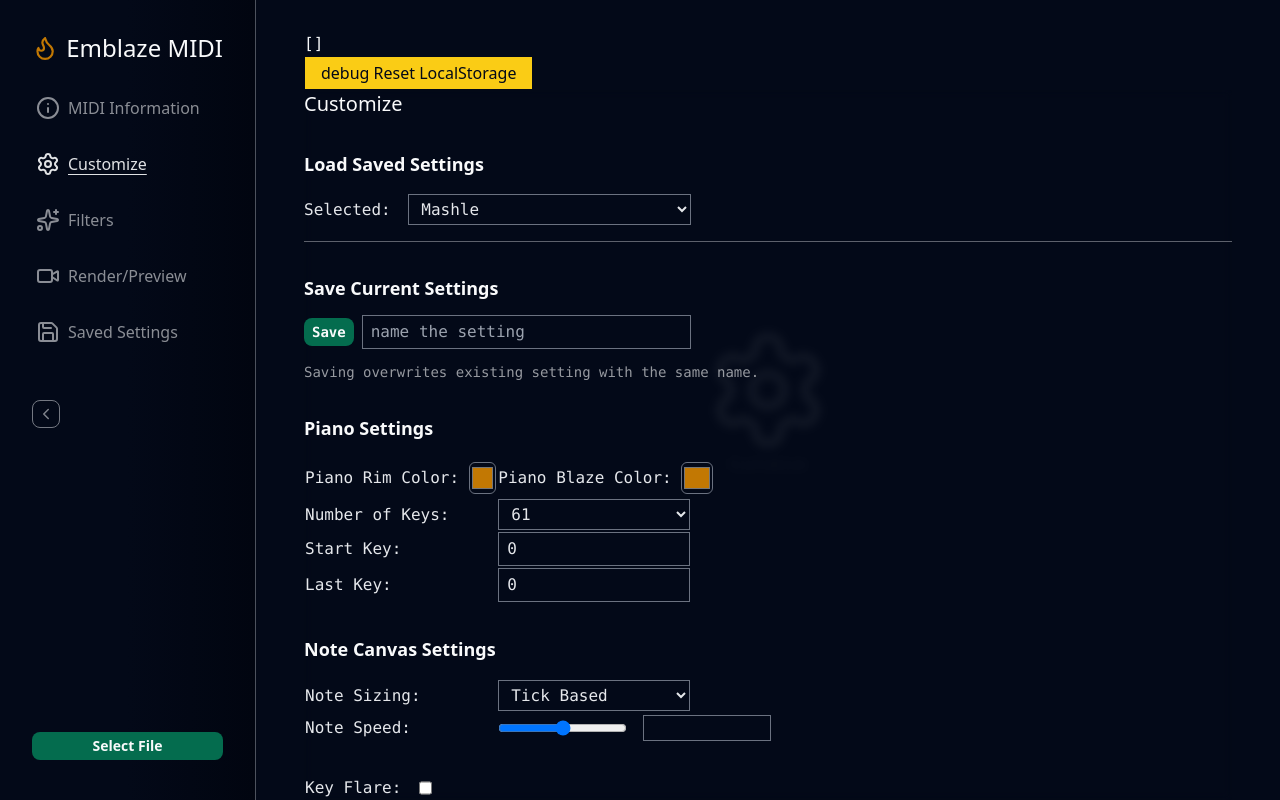
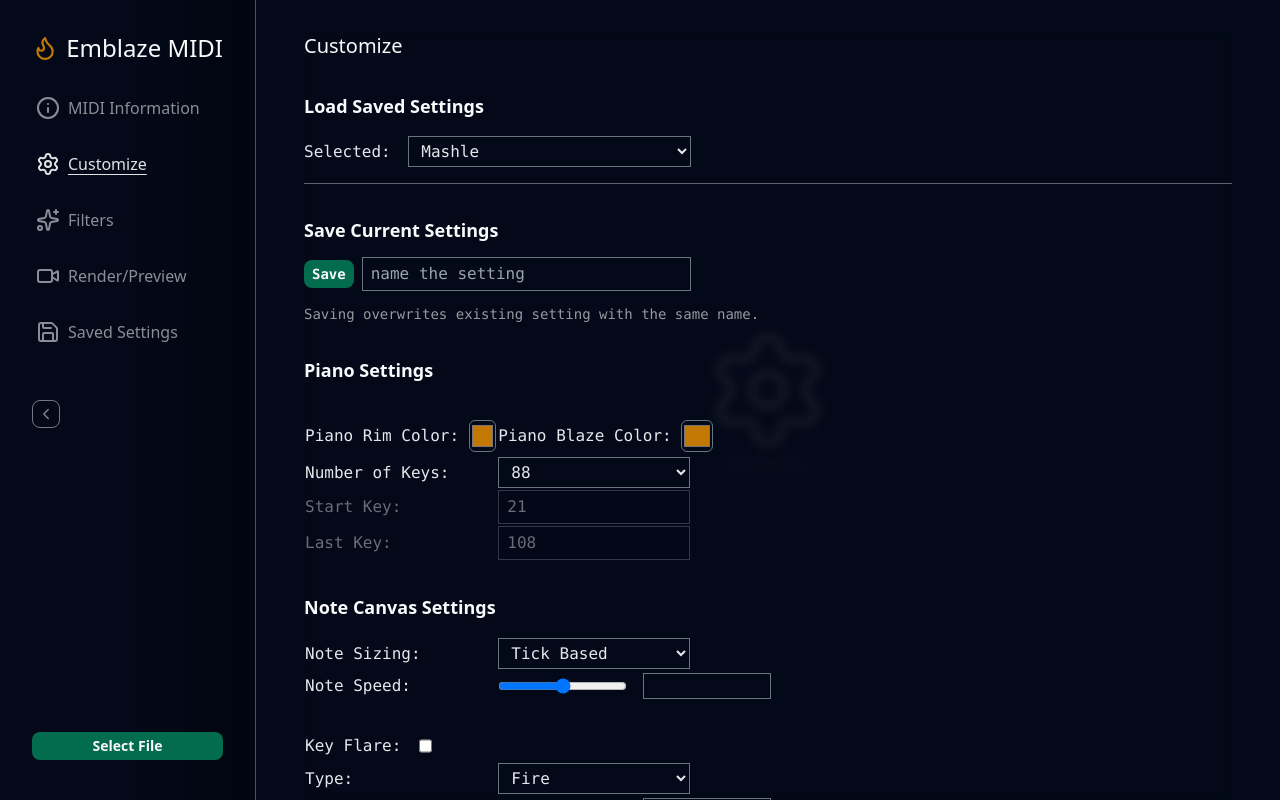
Before and after one commit to AndreBryant/emblaze-app, a SvelteKit app: page / in a window 1280 px wide. Built offline with nearby package versions, Linux system fonts and the light colour scheme.

Commit message:
add save functionality to piano settings

```diff
--- a/src/components/tab-settings/customize/Customize.svelte
+++ b/src/components/tab-settings/customize/Customize.svelte
@@ -1,6 +1,6 @@
 <script>
 	import { browser } from '$app/environment';
-	import { ids } from '$lib/stores/customize-stores.js';
+	import { hasError, ids, piano } from '$lib/stores/customize-stores.js';
 	import { onMount } from 'svelte';
 
 	import LoadSave from './LoadSave.svelte';
@@ -11,27 +11,32 @@
 	import VideoFields from './fields/VideoFields.svelte';
 
 	let idStore;
-	let itemField = ids.itemField;
+	let idField = ids.itemField;
+	$: idStore = ids.store;
 
-	$: idStore = ids.store;
+	let pianoStore;
+	let pianoField = piano.itemField;
+	$: pianoStore = piano.store;
 
 	const fetchDataFromLocalStorage = () => {
 		if (browser) {
-			const data = localStorage.getItem(itemField) || '[]';
-			console.log('fetched from ls', JSON.parse(data));
+			let data = localStorage.getItem(idField) || '[]';
 			$idStore = JSON.parse(data);
+
+			data = localStorage.getItem(pianoField) || '[]';
+			$pianoStore = JSON.parse(data);
 		}
 	};
 
 	const debugLocal = () => {
 		if (browser) {
-			(() => localStorage.removeItem(itemField))();
+			(() => localStorage.clear())();
 			fetchDataFromLocalStorage();
 		}
 	};
 
 	const handleCustomizeSave = (e) => {
-		if (e.detail.save) {
+		if (e.detail.save && !$hasError.value) {
 			const id = e.detail.id;
 			pianoFieldsRef.handleSave(id);
 			noteCanvasFieldsRef.handleSave(id);
@@ -50,14 +55,15 @@
 	});
 </script>
 
-<pre>{JSON.stringify($idStore)}</pre>
-<button
+<!-- <pre>{JSON.stringify($pianoStore, null, 2)}</pre> -->
+<!-- <pre>{JSON.stringify($idStore, null, 2)}</pre> -->
+<!-- <button
 	type="button"
 	class="border px-4 py-1 bg-yellow-400 text-primary border-primary"
 	on:click={debugLocal}
 >
 	debug Reset LocalStorage
-</button>
+</button> -->
 
 <div class="flex flex-col gap-8 pb-8 backdrop-blur-sm">
 	<h2 class="text-xl">Customize</h2>
--- a/src/components/tab-settings/customize/SaveCurrent.svelte
+++ b/src/components/tab-settings/customize/SaveCurrent.svelte
@@ -1,6 +1,6 @@
 <script>
 	import { browser } from '$app/environment';
-	import { ids } from '$lib/stores/customize-stores.js';
+	import { hasError, ids } from '$lib/stores/customize-stores.js';
 	import { createEventDispatcher } from 'svelte';
 	import Button from '../../Buttons/Button.svelte';
 
@@ -36,7 +36,7 @@
 <div class="w-full lg:w--5/12 flex flex-col gap-2">
 	<h3 class="text-lg font-semibold">Save Current Settings</h3>
 	<div class="flex gap-2 items-center w-full lg:w-5/12 font-mono text-secondary-dark">
-		<div>
+		<div class={`${$hasError.value ? 'opacity-40 pointer-events-none select-none' : ''}`}>
 			<Button variant="primary" onclick={handleSave}>Save</Button>
 		</div>
 		<input
--- a/src/components/tab-settings/customize/fields/PianoFields.svelte
+++ b/src/components/tab-settings/customize/fields/PianoFields.svelte
@@ -1,15 +1,86 @@
 <script>
-	import { piano } from '$lib/stores/customize-stores.js';
+	import { browser } from '$app/environment';
+	import { piano, hasError } from '$lib/stores/customize-stores.js';
 
 	const handleSave = (id) => {
-		console.log('piano fields receives customize save', id);
+		if (browser) {
+			const pianoData = {
+				sID: id,
+				piano: {
+					pianoRimColor,
+					pianoBlazeColor,
+					numOfKeys,
+					startKey,
+					lastKey
+				}
+			};
+
+			let arr = $pianoStore.slice();
+			arr = arr.filter((p) => p.sID !== id);
+			arr.push(pianoData);
+
+			const dataString = JSON.stringify(arr);
+			localStorage.setItem(itemField, dataString);
+			$pianoStore = JSON.parse(localStorage.getItem(itemField));
+		}
 	};
 
+	let pianoRimColor = '#C27803';
+	let pianoBlazeColor = '#C27803';
+	let numOfKeys = '88';
+	let startKey = '21';
+	let lastKey = '108';
+	let pianoStore;
+	let itemField = piano.itemField;
+
+	$: pianoStore = piano.store;
+
+	// TODO: Or you can trun this into an object and get error type. ex: type 1, type 2
+	const errMsg =
+		'Error: (Piano Settings) The number of keys must be between at least 2 and at most 128.';
+	$: {
+		console.log($hasError);
+		if (numOfKeys === 'custom') {
+			const keys = Number(lastKey) - Number(startKey) + 1;
+			if (keys <= 1 || keys > 128) {
+				$hasError.value = true;
+				if (!$hasError.errors.includes(errMsg)) {
+					$hasError.errors.push(errMsg);
+				}
+			} else {
+				$hasError.value = false;
+				$hasError.errors = $hasError.errors.filter((error) => error !== errMsg);
+			}
+		} else {
+			switch (numOfKeys) {
+				case '61':
+					$hasError.value = false;
+					$hasError.errors = $hasError.errors.filter((error) => error !== errMsg);
+					startKey = '36';
+					lastKey = '96';
+					break;
+				case '88':
+					$hasError.value = false;
+					$hasError.errors = $hasError.errors.filter((error) => error !== errMsg);
+					startKey = '21';
+					lastKey = '108';
+					break;
+				case '128':
+					$hasError.value = false;
+					$hasError.errors = $hasError.errors.filter((error) => error !== errMsg);
+					startKey = '0';
+					lastKey = '127';
+					break;
+			}
+		}
+	}
 	export { handleSave };
 </script>
 
 <div class="w-full lg:w-5/12 flex flex-col gap-4">
 	<h3 class="text-lg font-semibold">Piano Settings</h3>
+
+	<div></div>
 	<table class="table-fixed w-full font-mono text-secondary-dark">
 		<tr>
 			<td class="py-1">
@@ -18,7 +89,7 @@
 					<input
 						type="color"
 						class="w-8 h-8 bg-transparent border-secondary-acc border rounded-md"
-						value="#C27803"
+						bind:value={pianoRimColor}
 					/>
 				</div>
 			</td>
@@ -29,7 +100,7 @@
 						<input
 							type="color"
 							class="w-8 h-8 bg-transparent border-secondary-acc border rounded-md"
-							value="#C27803"
+							bind:value={pianoBlazeColor}
 						/>
 					</div>
 				</div>
@@ -40,37 +111,58 @@
 				<pre>Number of Keys: </pre>
 			</td>
 			<td>
-				<select name="" id="" class="bg-primary border border-secondary-acc px-2 py-1 w-full">
-					<option value="" selected>61</option>
-					<option value="">88</option>
-					<option value="">128</option>
-					<option value="">Custom</option>
+				<select
+					name=""
+					id=""
+					class="bg-primary border border-secondary-acc px-2 py-1 w-full"
+					bind:value={numOfKeys}
+				>
+					<option value="61">61</option>
+					<option value="88">88</option>
+					<option value="128">128</option>
+					<option value="custom"
+						>Custom
+						{#if numOfKeys === 'custom'}
+							({Number(lastKey) - Number(startKey) + 1} keys)
+						{/if}
+					</option>
 				</select>
 			</td>
 		</tr>
-		<tr>
+		<tr class={`${numOfKeys !== 'custom' ? 'opacity-45 pointer-events-none select-none' : ''}`}>
 			<td class="py-1">
 				<pre>Start Key: </pre>
 			</td>
 			<td>
 				<input
 					type="number"
-					value="0"
+					bind:value={startKey}
+					min={0}
+					max={lastKey}
 					class="bg-primary border border-secondary-acc px-2 py-1 w-full"
 				/>
 			</td>
 		</tr>
-		<tr>
+		<tr class={`${numOfKeys !== 'custom' ? 'opacity-45 pointer-events-none select-none' : ''}`}>
 			<td class="py-1">
 				<pre>Last Key: </pre>
 			</td>
 			<td>
 				<input
 					type="number"
-					value="0"
+					bind:value={lastKey}
+					min={startKey}
+					max={127}
 					class="bg-primary border border-secondary-acc px-2 py-1 w-full"
 				/>
 			</td>
 		</tr>
 	</table>
+
+	<!-- Error Fields -->
+	{#if $hasError.errors.includes(errMsg)}
+		<div>
+			<p class="text-red-600 font-mono">{errMsg}</p>
+		</div>
+	{/if}
 </div>
--- a/src/lib/stores/customize-stores.js
+++ b/src/lib/stores/customize-stores.js
@@ -10,7 +10,7 @@ const settingIDs = writable([]);
 // ]
 
 // [{sID, piano}, {sID, piano}, {sID, piano}, ...]
-const cPiano = writable(null);
+const cPiano = writable([]);
 
 // [{sID, noteCanvas}, {sID, noteCanvas}, {sID, noteCanvas}, ...]
 const cNoteCanvas = writable(null);
@@ -46,4 +46,6 @@ const video = {
 	store: cVideo
 };
 
-export { ids, piano, noteCanvas, colorScheme, video };
+const hasError = writable({ value: false, errors: [] });
+
+export { ids, piano, noteCanvas, colorScheme, video, hasError };
```
